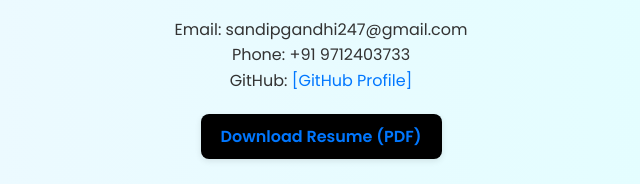
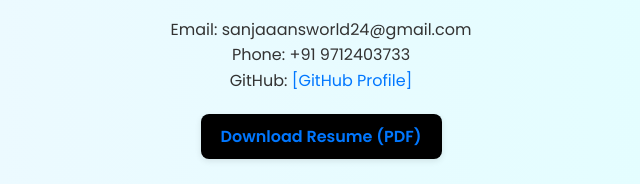
Before and after one commit to SandipGandhi24/Portfolio-Website, a plain HTML site: page index.html in a window 1280 px wide. Shown: the part 1156-1340 px from the top of the page, 319-959 px from the left. Drawn offline with Linux system fonts and the light colour scheme.

Commit message:
Update index.html

```diff
--- a/index.html
+++ b/index.html
@@ -51,7 +51,7 @@
 
     <section id="contact">
       <h2>Contact Me</h2>
-      <p>Email: sandipgandhi247@gmail.com</p>
+      <p>Email: sanjaaansworld24@gmail.com</p>
       <p>Phone: +91 9712403733</p>
       <p>GitHub: <a href="https://github.com/SandipGandhi24" target="_blank">[GitHub Profile]</a></p>
 
```
